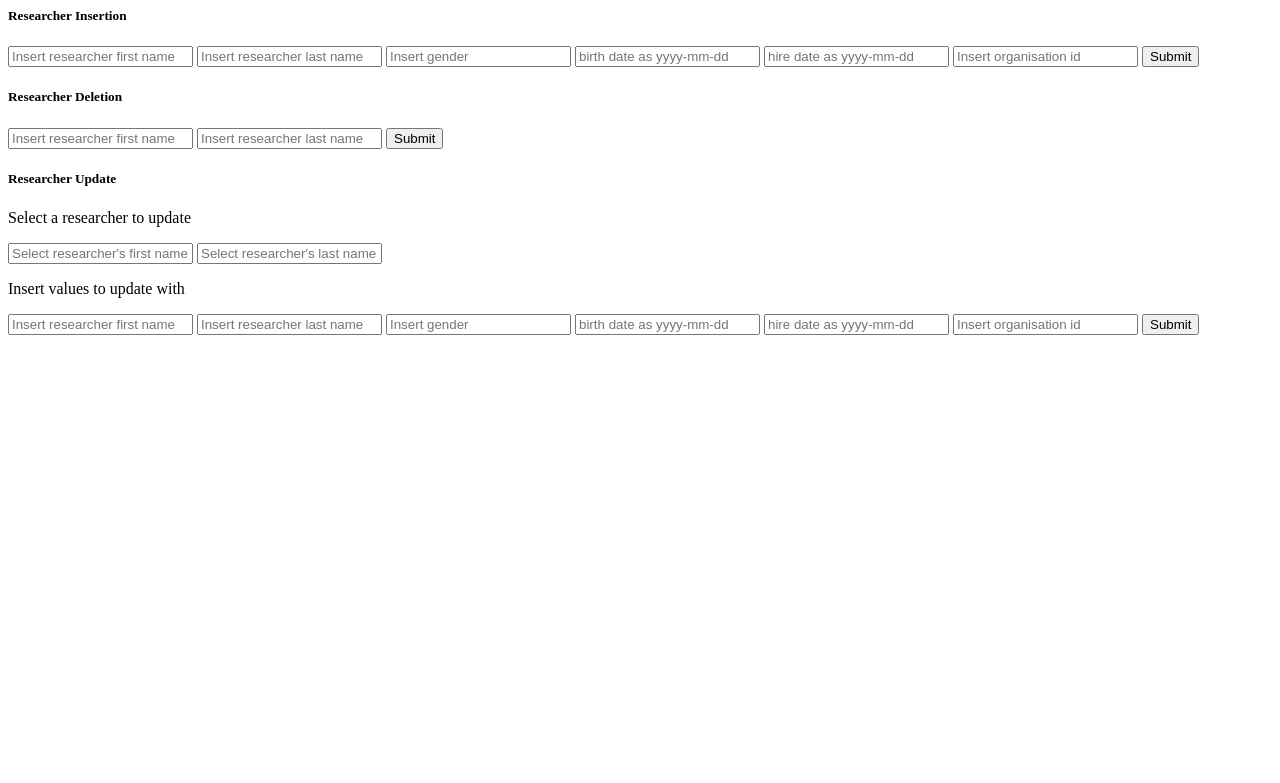
After one commit to gtseligas/baseis_no_crud, a Flask app: template templates/crud_page.html in a window 1280 px wide. The commit adds this page. Shown: the top 783 px of the page. Run offline with Flask 2, Linux system fonts and the light colour scheme; the template is opened without the code that fills it, so the values that code supplies are empty.

Commit message:
Add files via upload

```diff
--- /dev/null
+++ b/templates/crud_page.html
@@ -0,0 +1,52 @@
+<html>
+<head>
+	<title>
+		Insert-Delete-Update
+	</title>
+
+	<style>
+		table, th, td {
+		border:1px solid black;
+		}
+	</style>
+</head>
+
+<body>
+	<h5>Researcher Insertion</h5>
+	<form action="/researcher_insert" method="POST">
+		<input name="first_name" placeholder="Insert researcher first name">
+		<input name="last_name" placeholder="Insert researcher last name">
+		<input name="gender" placeholder="Insert gender">
+		<input name="birth_date" placeholder="birth date as yyyy-mm-dd">
+		<input name="hire_date" placeholder="hire date as yyyy-mm-dd">
+		<input name="organisation_id" placeholder="Insert organisation id">
+		<input type="submit">
+	</form>
+
+	<h5>Researcher Deletion</h5>
+	<form action="/researcher_delete" method="POST">
+		<input name="first_name" placeholder="Insert researcher first name">
+		<input name="last_name" placeholder="Insert researcher last name">
+		<input type="submit">
+	</form>
+
+	<h5>Researcher Update</h5>
+	<form action="/researcher_update" method="POST">
+		<p>Select a researcher to update</p>
+		<input name="selected_first_name" placeholder="Select researcher's first name">
+		<input name="selected_last_name" placeholder="Select researcher's last name">
+
+		<p>Insert values to update with</p>
+		<input name="first_name" placeholder="Insert researcher first name">
+		<input name="last_name" placeholder="Insert researcher last name">
+		<input name="gender" placeholder="Insert gender">
+		<input name="birth_date" placeholder="birth date as yyyy-mm-dd">
+		<input name="hire_date" placeholder="hire date as yyyy-mm-dd">
+		<input name="organisation_id" placeholder="Insert organisation id">
+		<input type="submit">
+	</form>
+
+
+</body>
+
+</html>
```
Also changed, not shown: templates/index.html (+7 -0 lines).
